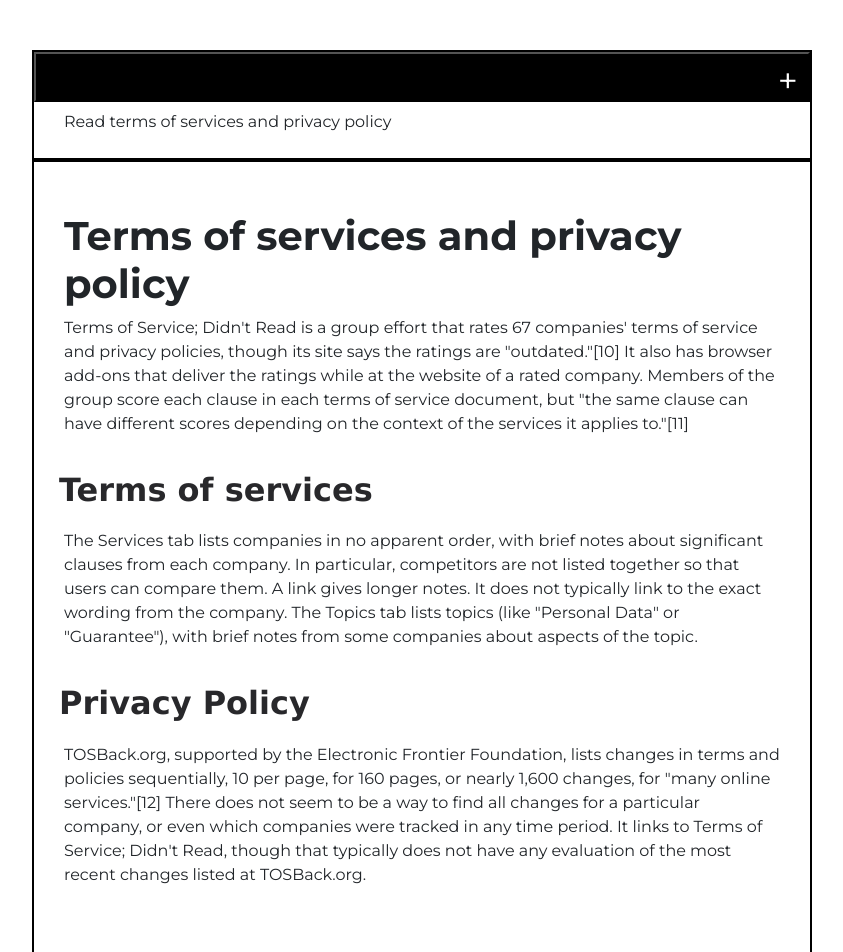
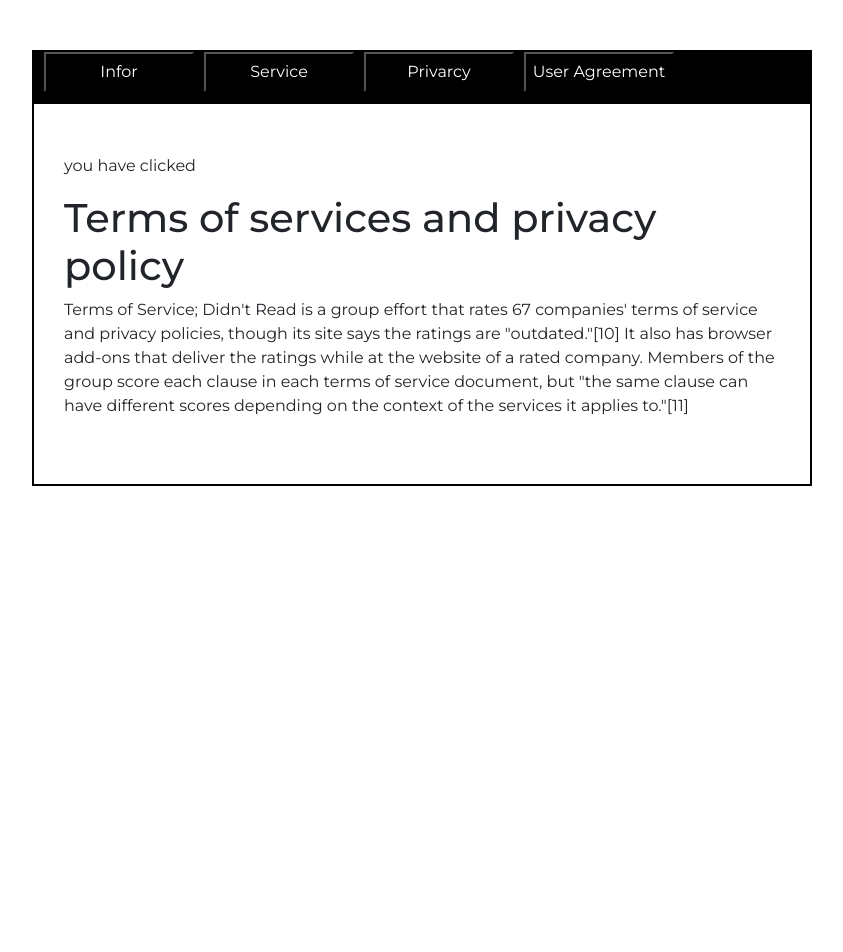
Before and after one commit to VIS-WAS/ekart, an Angular app: page / in a window 1280 px wide. Shown: the top 952 px of the page, without its empty margins (218-1061 px from the left). After the commit the page ends 800 px from the top, so only its background shows below. Built offline with nearby package versions, Linux system fonts and the light colour scheme.

Commit message:
ngSwitch example

```diff
--- a/src/app/app.component.css
+++ b/src/app/app.component.css
@@ -58,18 +58,6 @@ h2 {
   height: 50px;
 }
 
-button {
-  width: 100%;
-  height: 50px;
-  margin-left: 0px;
-  margin-top: 0px;
-  margin-top: 0px;
-  background-color: #000;
-  color: #fff;
-  text-align: right;
-  font-size: 35px;
-  padding-right: 10px;
-}
 .notice-info {
   border-bottom: #000 2px solid;
   padding: 8px 30px;
--- a/src/app/app.component.html
+++ b/src/app/app.component.html
@@ -6,14 +6,15 @@
 
 <div class="notice-container">
   <div class="notice-header">
-    <button (click)="displayTerms()">+</button>
+    <button (click)="onInfoClicked()">Infor</button>
+    <button (click)="onserviceClicked()">Service</button>
+    <button (click)="onprivacyClicked()">Privarcy</button>
+    <button (click)="onuserClicked()">User Agreement</button>
   </div>
-  <div class="notice-info">
-    <p>Read terms of services and privacy policy</p>
-  </div>
-  <!-- <ng-template [ngIf]="display" [ngIfElse]="myTempVar"> -->
 
-  <div class="notice-body" *appIf="display">
+  <div class="notice-body" [ngSwitch]="tab">
+    <p>you have clicked {{ tab }}</p>
+    <div *ngSwitchDefault>
       <h1>Terms of services and privacy policy</h1>
       <p>
         Terms of Service; Didn't Read is a group effort that rates 67 companies'
@@ -24,6 +25,9 @@
         different scores depending on the context of the services it applies
         to."[11]
       </p>
+    </div>
+
+    <div *ngSwitchCase="'service'">
       <h2>Terms of services</h2>
       <p>
         The Services tab lists companies in no apparent order, with brief notes
@@ -34,21 +38,9 @@
         "Guarantee"), with brief notes from some companies about aspects of the
         topic.
       </p>
+    </div>
+    <div *ngSwitchCase="'privacy'">
       <h2>Privacy Policy</h2>
-    <p>
-      TOSBack.org, supported by the Electronic Frontier Foundation, lists
-      changes in terms and policies sequentially, 10 per page, for 160 pages, or
-      nearly 1,600 changes, for "many online services."[12] There does not seem
-      to be a way to find all changes for a particular company, or even which
-      companies were tracked in any time period. It links to Terms of Service;
-      Didn't Read, though that typically does not have any evaluation of the
-      most recent changes listed at TOSBack.org.
-    </p>
-  </div>
-  <!-- </ng-template> -->
-
-  <!-- <ng-template #myTempVar>
-    <div>
       <p>
         TOSBack.org, supported by the Electronic Frontier Foundation, lists
         changes in terms and policies sequentially, 10 per page, for 160 pages,
@@ -59,5 +51,20 @@
         of the most recent changes listed at TOSBack.org.
       </p>
     </div>
-  </ng-template> -->
+
+    <div *ngSwitchCase="'user'">
+      <h2>User aggrement</h2>
+      <p>
+        TOSBack.org, supported by the Electronic Frontier Foundation, lists
+        changes in terms and policies sequentially, 10 per page, for 160 pages,
+        or nearly 1,600 changes, for "many online services."[12]
+      </p>
+      <p>
+        There does not seem to be a way to find all changes for a particular
+        company, or even which companies were tracked in any time period. It
+        links to Terms of Service; Didn't Read, though that typically does not
+        have any evaluation of the most recent changes listed at TOSBack.org.
+      </p>
     </div>
+  </div>
+</div>
--- a/src/app/app.component.ts
+++ b/src/app/app.component.ts
@@ -8,9 +8,18 @@ import { Component } from '@angular/core';
 export class AppComponent {
   title = 'angular-ekart';
 
-  display: boolean = true;
+  tab: string = '';
 
-  displayTerms() {
-    this.display = !this.display;
+  onInfoClicked() {
+    this.tab = 'info';
+  }
+  onserviceClicked() {
+    this.tab = 'service';
+  }
+  onprivacyClicked() {
+    this.tab = 'privacy';
+  }
+  onuserClicked() {
+    this.tab = 'user';
   }
 }
```
Lines whose indentation alone changed are shown as unchanged.
